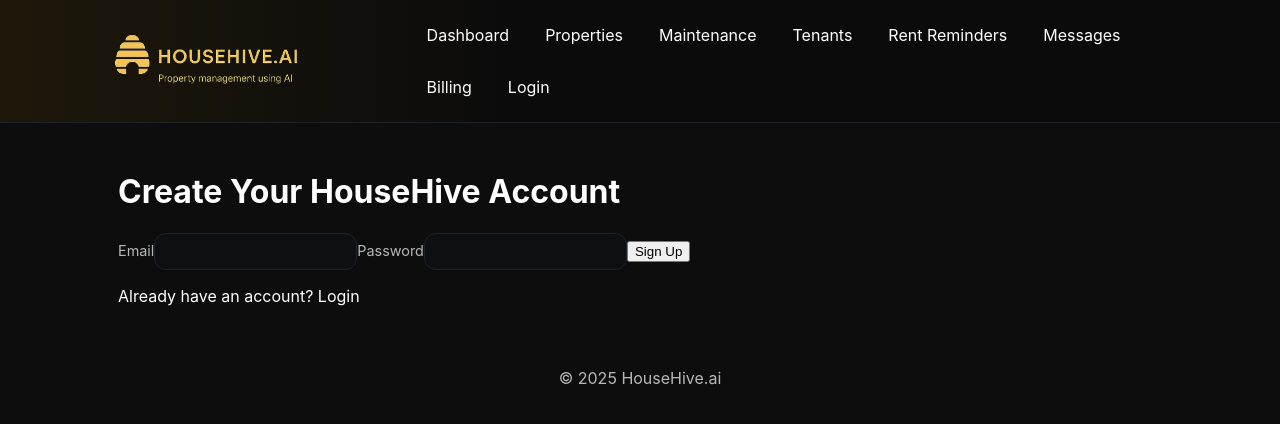
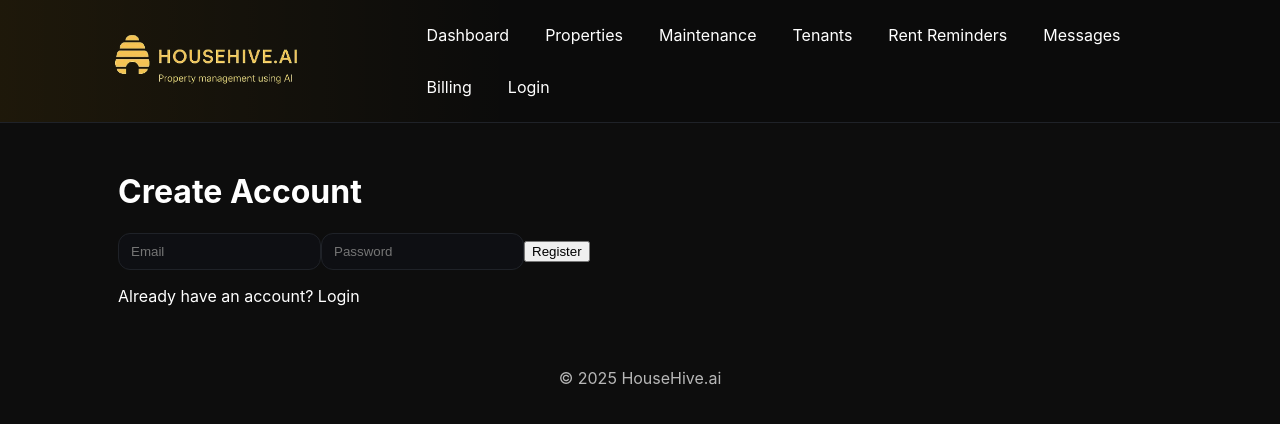
Before and after one commit to househiveai/HouseHive-Frontend-JS-Brand.zip, a Next.js app: page /register in a window 1280 px wide. Shown: the top 424 px of the page. Built offline with nearby package versions, Linux system fonts and the light colour scheme.

Commit message:
Create register.jsx

```diff
--- /dev/null
+++ b/pages/register.jsx
@@ -0,0 +1,56 @@
+import { useState } from "react";
+import { apiRegister } from "../lib/api";
+
+export default function Register() {
+  const [email, setEmail] = useState("");
+  const [password, setPassword] = useState("");
+  const [msg, setMsg] = useState("");
+
+  const register = async () => {
+    try {
+      const res = await apiRegister({ email, password });
+      if (res.token) {
+        localStorage.setItem("token", res.token);
+        window.location.href = "/dashboard";
+      }
+    } catch {
+      setMsg("Registration failed.");
+    }
+  };
+
+  return (
+    <div className="min-h-screen bg-black flex items-center justify-center text-white">
+      <div className="bg-zinc-900 p-10 rounded-xl border border-zinc-700 max-w-md w-full">
+        <h1 className="text-3xl font-bold text-yellow-400 mb-6 text-center">
+          Create Account
+        </h1>
+        <input
+          placeholder="Email"
+          value={email}
+          onChange={(e) => setEmail(e.target.value)}
+          className="bg-zinc-800 rounded p-3 w-full mb-3"
+        />
+        <input
+          type="password"
+          placeholder="Password"
+          value={password}
+          onChange={(e) => setPassword(e.target.value)}
+          className="bg-zinc-800 rounded p-3 w-full mb-4"
+        />
+        <button
+          onClick={register}
+          className="w-full bg-yellow-400 text-black py-3 font-semibold rounded hover:opacity-90"
+        >
+          Register
+        </button>
+        {msg && <p className="text-red-400 text-center mt-3">{msg}</p>}
+        <p className="text-zinc-500 text-center mt-5">
+          Already have an account?{" "}
+          <a href="/login" className="text-yellow-400 underline">
+            Login
+          </a>
+        </p>
+      </div>
+    </div>
+  );
+}
```
